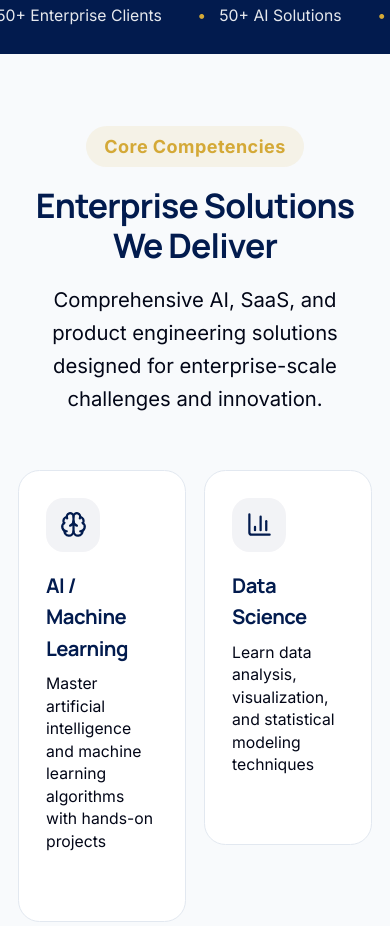
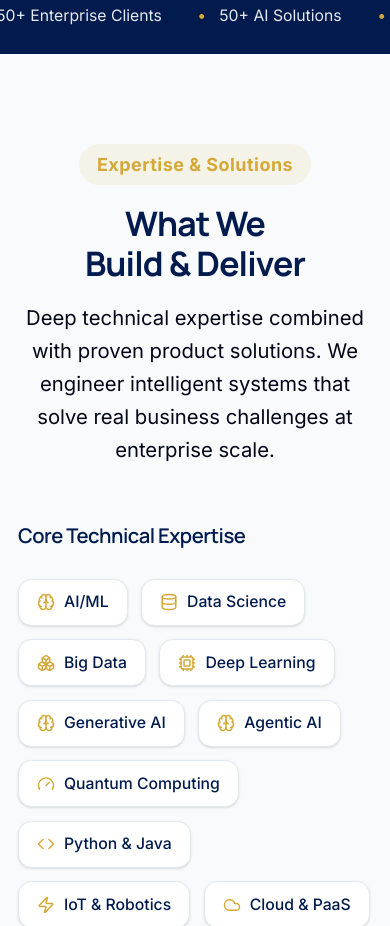
Before and after one commit to Ben10-hub/RDIO-HUB, a Next.js app: page / in a window 390 px wide. Shown: the part 1100-2026 px from the top of the page. Built offline with nearby package versions, Linux system fonts and the light colour scheme; no server answers.

Commit message:
feat: integrate "What We Build & Deliver" with Bento grid
Combine and redesign sections with responsive bento layout.

Co-authored-by: jaswanth nanneboyina <175190570+Ben10-hub@users.noreply.github.com>

```diff
--- a/app/page.tsx
+++ b/app/page.tsx
@@ -4,9 +4,8 @@ import { HeroSection } from '@/components/sections'
 
 // Dynamically load below-the-fold sections to reduce initial bundle size
 const TrustMarqueeSection = dynamic(() => import('@/components/sections').then(mod => mod.TrustMarqueeSection))
-const ProductSolutionsSection = dynamic(() => import('@/components/sections').then(mod => mod.ProductSolutionsSection))
+const IntegratedSolutionsSection = dynamic(() => import('@/components/sections').then(mod => mod.IntegratedSolutionsSection))
 const UpcomingEventsSection = dynamic(() => import('@/components/sections').then(mod => mod.UpcomingEventsSection))
-const DomainsSection = dynamic(() => import('@/components/sections').then(mod => mod.DomainsSection))
 const WhyRdioSection = dynamic(() => import('@/components/sections').then(mod => mod.WhyRdioSection))
 const ProjectsSection = dynamic(() => import('@/components/sections').then(mod => mod.ProjectsSection))
 const CollaborationSection = dynamic(() => import('@/components/sections').then(mod => mod.CollaborationSection))
@@ -17,8 +16,7 @@ import { getDomains, getPrograms, getEvents, getGalleryImages } from '@/services
 
 export default async function HomePage() {
   // Fetch dynamic data from Google Sheets (with fallback)
-  const [domains, programs, events, gallery] = await Promise.all([
-    getDomains(),
+  const [programs, events, gallery] = await Promise.all([
     getPrograms(),
     getEvents(),
     getGalleryImages(),
@@ -30,8 +28,7 @@ export default async function HomePage() {
       <main>
         <HeroSection />
         <TrustMarqueeSection />
-        <DomainsSection domains={domains} />
-        <ProductSolutionsSection />
+        <IntegratedSolutionsSection />
         <UpcomingEventsSection events={events} />
         <WhyRdioSection />
         <ProjectsSection />
--- a/components/sections/index.ts
+++ b/components/sections/index.ts
@@ -1,8 +1,7 @@
 export { HeroSection } from './hero-section'
 export { TrustMarqueeSection } from './trust-marquee-section'
-export { ProductSolutionsSection } from './product-solutions-section'
+export { IntegratedSolutionsSection } from './integrated-solutions-section'
 export { StatsSection } from './stats-section'
-export { DomainsSection } from './domains-section'
 export { ProgramsSection } from './programs-section'
 export { CollaborationSection } from './collaboration-section'
 export { FounderSection } from './founder-section'
--- /dev/null
+++ b/components/sections/integrated-solutions-section.tsx
@@ -0,0 +1,260 @@
+'use client'
+
+import Link from 'next/link'
+import { motion } from 'framer-motion'
+import { ArrowRight, Brain, Cloud, Smartphone, Zap, Database, Code, Cpu, Shield, Gauge, Boxes } from 'lucide-react'
+import { Button } from '@/components/ui/button'
+import { SectionHeader } from '@/components/common'
+
+// Expertise tags
+const expertiseTags = [
+  { id: 1, label: 'AI/ML', icon: Brain },
+  { id: 2, label: 'Data Science', icon: Database },
+  { id: 3, label: 'Big Data', icon: Boxes },
+  { id: 4, label: 'Deep Learning', icon: Cpu },
+  { id: 5, label: 'Generative AI', icon: Brain },
+  { id: 6, label: 'Agentic AI', icon: Brain },
+  { id: 7, label: 'Quantum Computing', icon: Gauge },
+  { id: 8, label: 'Python & Java', icon: Code },
+  { id: 9, label: 'IoT & Robotics', icon: Zap },
+  { id: 10, label: 'Cloud & PaaS', icon: Cloud },
+  { id: 11, label: 'Research', icon: Code },
+  { id: 12, label: 'Automation', icon: Gauge },
+  { id: 13, label: 'Web Development', icon: Code },
+  { id: 14, label: 'Cybersecurity', icon: Shield },
+]
+
+// Solution products
+const solutions = [
+  {
+    id: 1,
+    title: 'AI Agent Platform',
+    description: 'Enterprise-grade AI agents for automation, customer service, and intelligent decision-making.',
+    features: ['Custom AI Models', 'Natural Language Processing', '24/7 Automation'],
+    icon: Brain,
+    bgGradient: 'from-gold/15 to-gold/5',
+    size: 'large', // Takes more space in grid
+  },
+  {
+    id: 2,
+    title: 'SaaS Solutions',
+    description: 'Scalable, cloud-native SaaS platforms built for enterprise clients and startups.',
+    features: ['Multi-tenant Architecture', 'Analytics Dashboard', 'API Integration'],
+    icon: Cloud,
+    bgGradient: 'from-blue-500/15 to-blue-500/5',
+    size: 'medium',
+  },
+  {
+    id: 3,
+    title: 'IoT Systems',
+    description: 'Connected IoT solutions for smart manufacturing, healthcare, and infrastructure.',
+    features: ['Real-time Monitoring', 'Edge Computing', 'Device Management'],
+    icon: Zap,
+    bgGradient: 'from-green-500/15 to-green-500/5',
+    size: 'medium',
+  },
+  {
+    id: 4,
+    title: 'GenAI Applications',
+    description: 'Custom generative AI applications tailored for enterprise workflows and content generation.',
+    features: ['RAG Systems', 'Fine-tuning', 'Integration Ready'],
+    icon: Brain,
+    bgGradient: 'from-purple-500/15 to-purple-500/5',
+    size: 'medium',
+  },
+  {
+    id: 5,
+    title: 'Enterprise Web Applications',
+    description: 'High-performance web applications with modern architecture and best practices.',
+    features: ['Responsive Design', 'Scalable Backend', 'Real-time Features'],
+    icon: Code,
+    bgGradient: 'from-orange-500/15 to-orange-500/5',
+    size: 'medium',
+  },
+  {
+    id: 6,
+    title: 'Automation & Cloud Systems',
+    description: 'End-to-end automation and cloud infrastructure solutions for operational excellence.',
+    features: ['CI/CD Pipelines', 'Infrastructure as Code', 'Cost Optimization'],
+    icon: Cpu,
+    bgGradient: 'from-pink-500/15 to-pink-500/5',
+    size: 'large',
+  },
+]
+
+const containerVariants = {
+  hidden: { opacity: 0 },
+  visible: {
+    opacity: 1,
+    transition: {
+      staggerChildren: 0.05,
+      delayChildren: 0.2,
+    },
+  },
+}
+
+const itemVariants = {
+  hidden: { opacity: 0, y: 20 },
+  visible: {
+    opacity: 1,
+    y: 0,
+    transition: {
+      duration: 0.5,
+      ease: 'easeOut',
+    },
+  },
+}
+
+export function IntegratedSolutionsSection() {
+  return (
+    <section className="py-20 lg:py-28 bg-background overflow-hidden">
+      <div className="container mx-auto px-4 lg:px-8">
+        <motion.div
+          initial={{ opacity: 0, y: 30 }}
+          whileInView={{ opacity: 1, y: 0 }}
+          viewport={{ once: true, margin: "-50px" }}
+          transition={{ duration: 0.6 }}
+        >
+          <SectionHeader
+            label="Expertise & Solutions"
+            title="What We Build & Deliver"
+            description="Deep technical expertise combined with proven product solutions. We engineer intelligent systems that solve real business challenges at enterprise scale."
+          />
+        </motion.div>
+
+        {/* Part 1: Expertise Tags */}
+        <motion.div
+          variants={containerVariants}
+          initial="hidden"
+          whileInView="visible"
+          viewport={{ once: true, margin: "-50px" }}
+          className="mb-16 lg:mb-20"
+        >
+          <h3 className="text-lg font-semibold text-navy mb-6 text-balance">
+            Core Technical Expertise
+          </h3>
+          <div className="flex flex-wrap gap-3">
+            {expertiseTags.map((tag) => {
+              const IconComponent = tag.icon
+              return (
+                <motion.div
+                  key={tag.id}
+                  variants={itemVariants}
+                  whileHover={{ scale: 1.05, translateY: -2 }}
+                  className="group"
+                >
+                  <div className="flex items-center gap-2 px-4 py-2.5 rounded-lg bg-card border border-border hover:border-gold/50 transition-all duration-300 cursor-pointer shadow-sm hover:shadow-premium-sm">
+                    <IconComponent className="w-4 h-4 text-gold" />
+                    <span className="text-sm font-medium text-navy whitespace-nowrap">
+                      {tag.label}
+                    </span>
+                  </div>
+                </motion.div>
+              )
+            })}
+          </div>
+        </motion.div>
+
+        {/* Part 2: Premium Bento Grid - Solutions */}
+        <div className="mb-8">
+          <h3 className="text-lg font-semibold text-navy mb-6 text-balance">
+            Product Solutions & Platforms
+          </h3>
+        </div>
+
+        <motion.div
+          variants={containerVariants}
+          initial="hidden"
+          whileInView="visible"
+          viewport={{ once: true, margin: "-50px" }}
+          className="grid grid-cols-1 md:grid-cols-2 lg:grid-cols-3 gap-6 lg:gap-8 auto-rows-max"
+        >
+          {solutions.map((solution, index) => {
+            const IconComponent = solution.icon
+            const isLarge = solution.size === 'large'
+
+            return (
+              <motion.div
+                key={solution.id}
+                variants={itemVariants}
+                className={isLarge ? 'lg:col-span-2 lg:row-span-2' : ''}
+              >
+                <div className="group h-full">
+                  {/* Background gradient */}
+                  <div className={`absolute inset-0 rounded-2xl bg-gradient-to-br ${solution.bgGradient} opacity-0 group-hover:opacity-100 transition-opacity duration-300 -z-10`} />
+
+                  {/* Card container */}
+                  <div className="relative h-full bg-card rounded-2xl p-8 border border-border hover:border-gold/30 transition-all duration-300 flex flex-col">
+                    {/* Icon */}
+                    <div className="mb-6">
+                      <div className="w-12 h-12 rounded-lg bg-gold/10 group-hover:bg-gold/20 transition-colors flex items-center justify-center">
+                        <IconComponent className="w-6 h-6 text-gold" />
+                      </div>
+                    </div>
+
+                    {/* Title */}
+                    <h3 className={`font-bold text-navy mb-3 group-hover:text-gold transition-colors ${
+                      isLarge ? 'text-2xl lg:text-3xl' : 'text-xl'
+                    }`}>
+                      {solution.title}
+                    </h3>
+
+                    {/* Description */}
+                    <p className="text-text-gray mb-6 flex-grow leading-relaxed">
+                      {solution.description}
+                    </p>
+
+                    {/* Features */}
+                    <div className="space-y-2 mb-8">
+                      {solution.features.map((feature) => (
+                        <div key={feature} className="flex items-center gap-3 text-sm text-text-gray">
+                          <div className="w-1.5 h-1.5 rounded-full bg-gold flex-shrink-0" />
+                          <span>{feature}</span>
+                        </div>
+                      ))}
+                    </div>
+
+                    {/* CTA Button */}
+                    <Button
+                      asChild
+                      variant="ghost"
+                      className="w-full group/btn text-navy hover:bg-gold/10 justify-between font-medium"
+                    >
+                      <Link href={`/services#${solution.id}`}>
+                        <span>Learn More</span>
+                        <ArrowRight className="w-4 h-4 group-hover/btn:translate-x-1 transition-transform" />
+                      </Link>
+                    </Button>
+                  </div>
+                </div>
+              </motion.div>
+            )
+          })}
+        </motion.div>
+
+        {/* Bottom CTA */}
+        <motion.div
+          initial={{ opacity: 0, y: 20 }}
+          whileInView={{ opacity: 1, y: 0 }}
+          viewport={{ once: true, margin: "-50px" }}
+          transition={{ duration: 0.6, delay: 0.4 }}
+          className="text-center mt-16 lg:mt-20"
+        >
+          <p className="text-text-gray text-lg mb-8 max-w-2xl mx-auto">
+            Ready to transform your business with intelligent solutions backed by deep technical expertise?
+          </p>
+          <Button
+            asChild
+            size="lg"
+            className="bg-navy hover:bg-navy/90 text-white font-semibold px-8 h-12 shadow-premium-lg hover:shadow-premium-xl transition-all"
+          >
+            <Link href="/contact">
+              Schedule a Consultation
+              <ArrowRight className="ml-2 w-4 h-4" />
+            </Link>
+          </Button>
+        </motion.div>
+      </div>
+    </section>
+  )
+}
```
